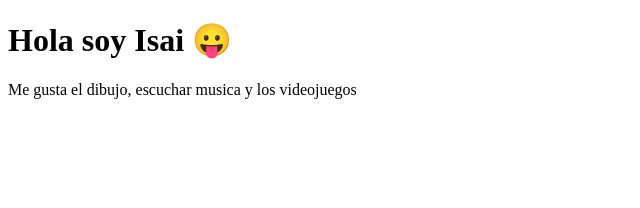
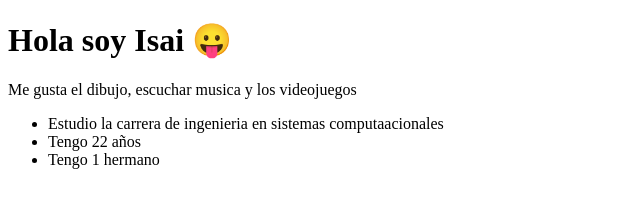
Before and after one commit to IsaiCL342/miPaginaWeb-IA.github.io, a plain HTML site: page index.html in a window 1280 px wide. Shown: the whole page, without its empty margins (0-640 px from the left). Drawn offline with Linux system fonts and the light colour scheme.

Commit message:
Agregue una lista

```diff
--- a/index.html
+++ b/index.html
@@ -10,5 +10,11 @@
     <p>Me gusta el dibujo, escuchar musica y
         los videojuegos
     </p>
+    <ul>
+        <li>Estudio la carrera de
+            ingenieria en sistemas computaacionales</li>
+        <li>Tengo 22 años</li>
+        <li>Tengo 1 hermano</li>
+    </ul>
 </body>
 </html>
```
